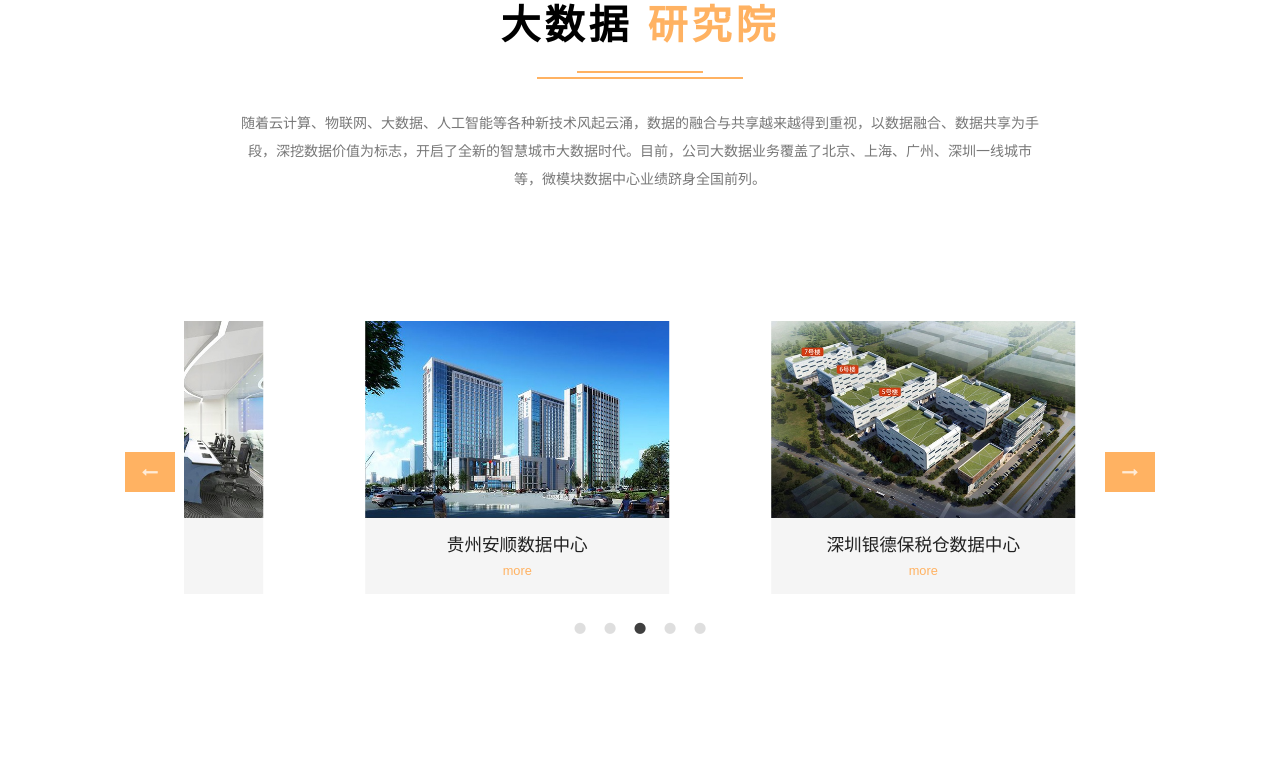
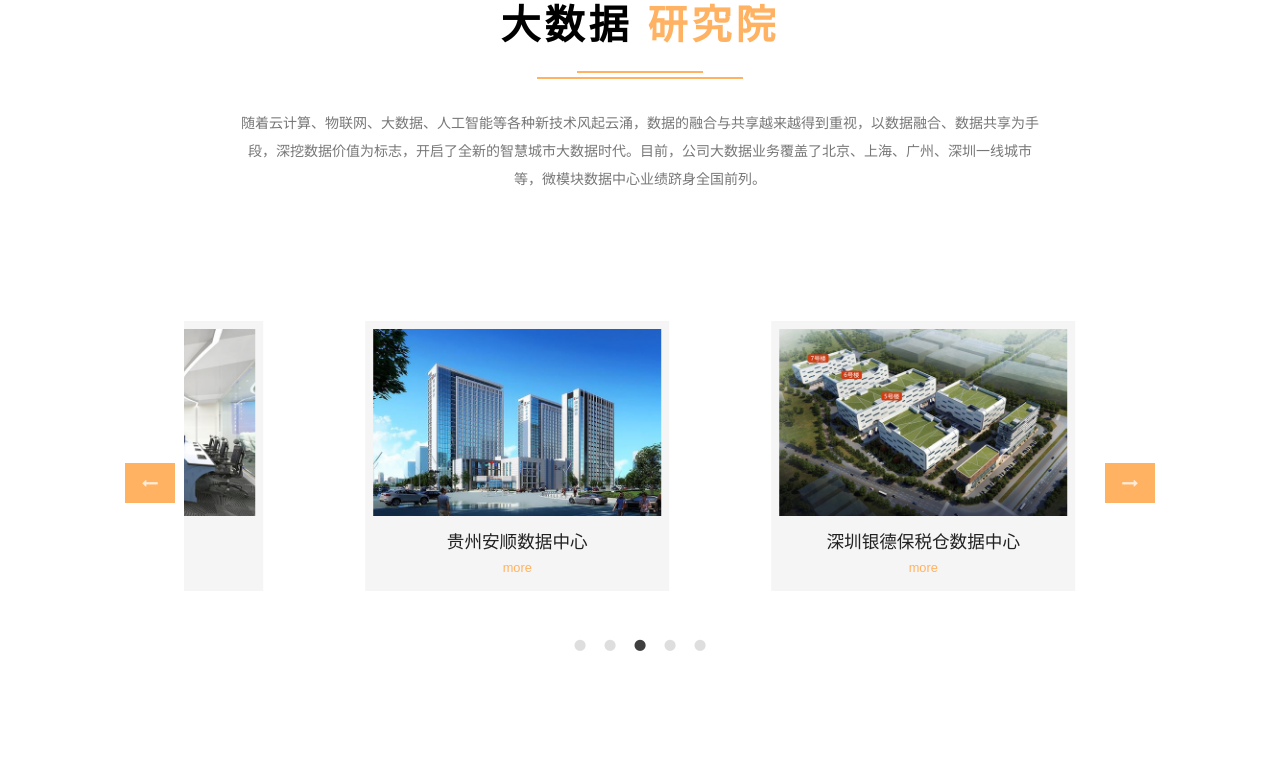
Before and after one commit to stonemiss/yanjiuyuan, a plain HTML site: page index.html in a window 1280 px wide. Shown: the part 2681-3462 px from the top of the page. Drawn offline with Linux system fonts and the light colour scheme.

Commit message:
案例边距
大数据案例的图片边距调整

```diff
--- a/css/style.css
+++ b/css/style.css
@@ -1,6 +1,6 @@
 html, body{
     font-size: 100%;
-	font-family: '微软雅黑', sans-serif;
+	font-family: "PingFang SC", "Helvetica Neue", "Microsoft YaHei", Arial, Helvetica, sans-serif;
 	background:#ffffff;
 	margin: 0;
 }
@@ -9,7 +9,7 @@ p,ul li,ol li{
 	font-size:14px;
 }
 h1,h2,h3,h4,h5,h6{
-	font-family: '微软雅黑', sans-serif;
+	font-family: 'Microsoft YaHei', sans-serif;
 	margin:0;
 }
 ul,label{
@@ -594,7 +594,7 @@ span.ttt {
 	margin:3em auto 0;
 }
 .w3l_testimonial_grid{
-	padding: 0 0 1em 0;
+	padding: 0.5em 0.5em 1em;
     background: #f5f5f5;
     text-align: center;
     position: relative;
```
